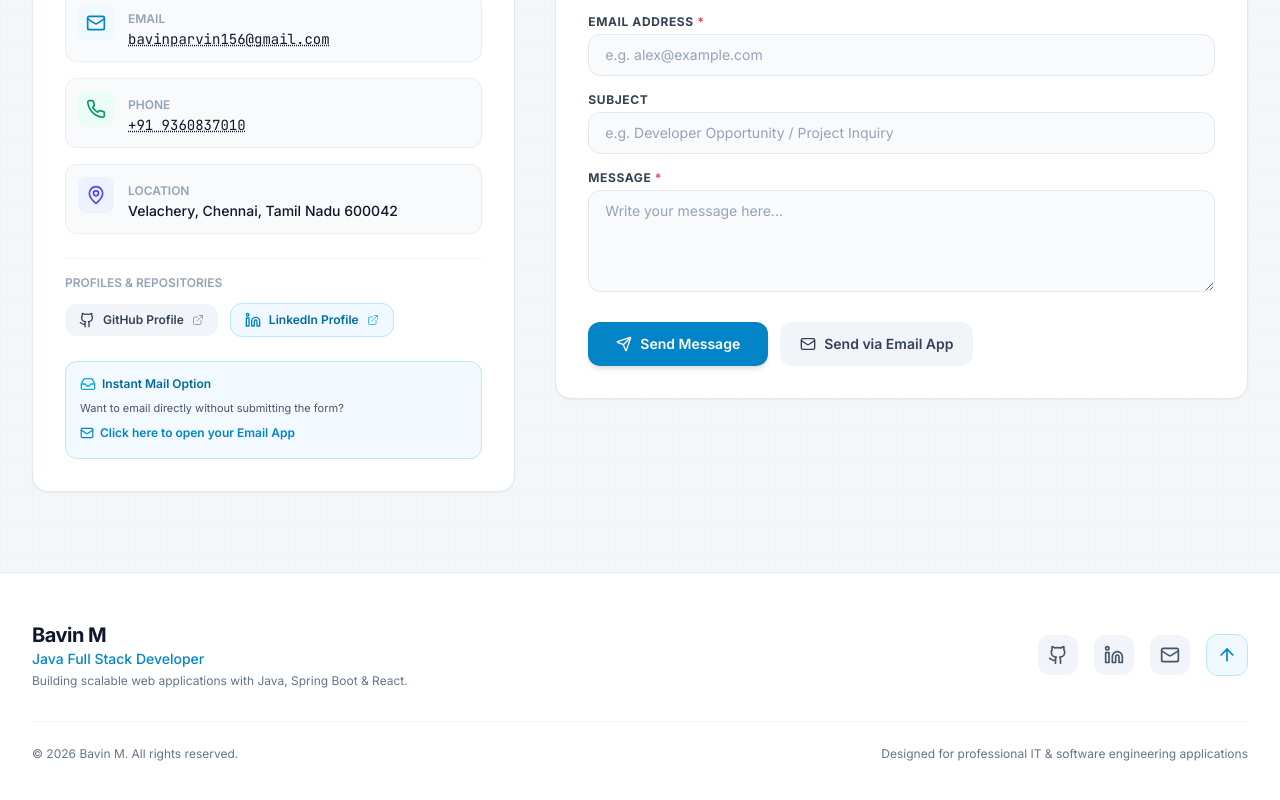
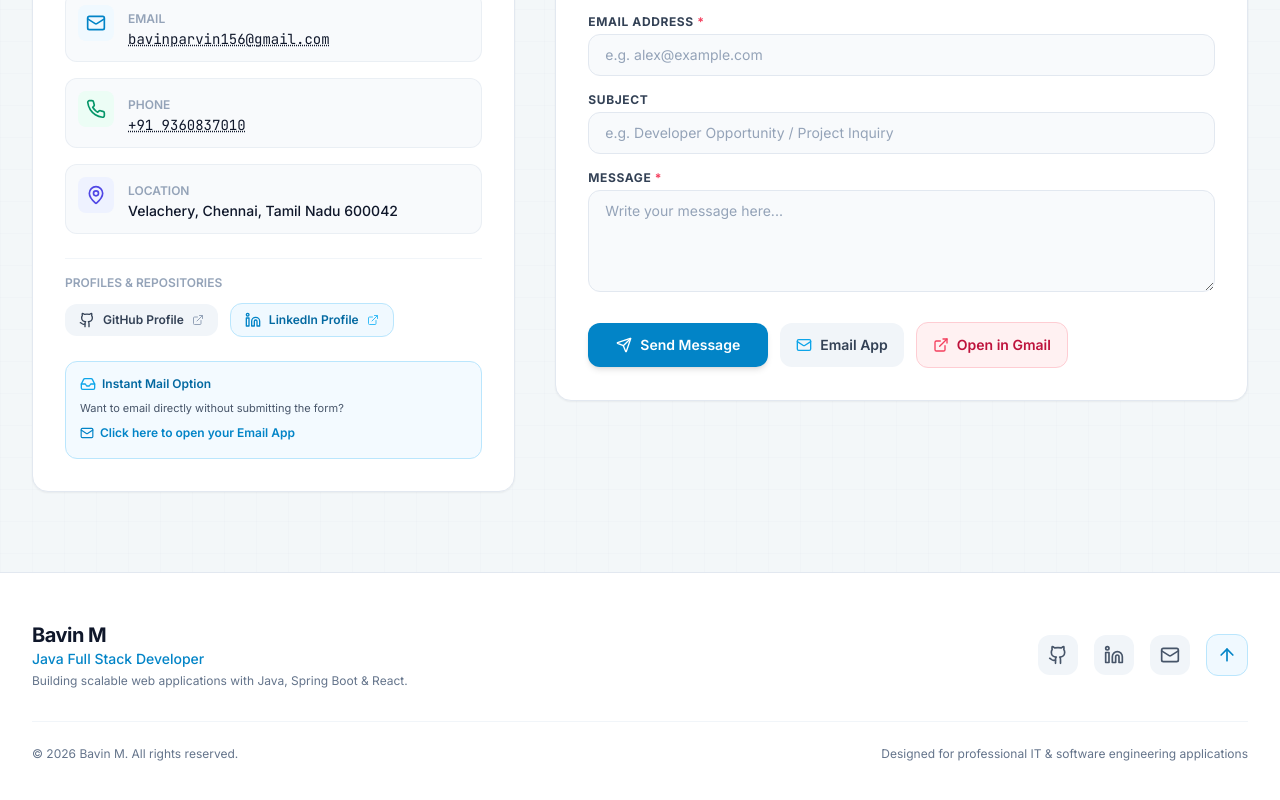
Before and after one commit to BavinRaj/portfolio-bavin, a React (Vite) app: page / in a window 1280 px wide. Shown: the part 7511-8311 px from the top of the page. Built offline with nearby package versions, Linux system fonts and the light colour scheme.

Commit message:
Add Direct Gmail Web compose button and enhanced mail actions in Contact section

```diff
--- a/src/components/Contact.jsx
+++ b/src/components/Contact.jsx
@@ -422,6 +422,7 @@ export default function Contact() {
                     )}
                   </button>
 
+                  {/* Send via Default Email App */}
                   <a
                     href={`mailto:${personal.email}?subject=${encodeURIComponent(
                       formData.subject || 'Portfolio Inquiry'
@@ -430,11 +431,29 @@ export default function Contact() {
                         formData.name || 'Visitor'
                       } (${formData.email || 'Email'})`
                     )}`}
-                    className="inline-flex items-center justify-center gap-2 px-5 py-3 rounded-xl text-sm font-semibold text-slate-700 dark:text-slate-200 bg-slate-100 hover:bg-slate-200 dark:bg-slate-800 dark:hover:bg-slate-700 transition-colors"
-                    title="Send using your default mail app"
+                    className="inline-flex items-center justify-center gap-2 px-4 py-3 rounded-xl text-xs sm:text-sm font-semibold text-slate-700 dark:text-slate-200 bg-slate-100 hover:bg-slate-200 dark:bg-slate-800 dark:hover:bg-slate-700 transition-colors"
+                    title="Send using default desktop or phone mail app"
                   >
-                    <Mail className="w-4 h-4" />
-                    <span>Send via Email App</span>
+                    <Mail className="w-4 h-4 text-sky-500" />
+                    <span>Email App</span>
+                  </a>
+
+                  {/* Send via Gmail Web in 1 click */}
+                  <a
+                    href={`https://mail.google.com/mail/?view=cm&fs=1&to=${personal.email}&su=${encodeURIComponent(
+                      formData.subject || 'Portfolio Inquiry – Bavin M'
+                    )}&body=${encodeURIComponent(
+                      `Hi Bavin,\n\n${formData.message || 'I would like to connect with you regarding an opportunity.'}\n\nRegards,\n${
+                        formData.name || 'Visitor'
+                      }\n${formData.email || ''}`
+                    )}`}
+                    target="_blank"
+                    rel="noopener noreferrer"
+                    className="inline-flex items-center justify-center gap-2 px-4 py-3 rounded-xl text-xs sm:text-sm font-semibold text-rose-700 dark:text-rose-300 bg-rose-50 hover:bg-rose-100 dark:bg-rose-950/60 dark:hover:bg-rose-900/60 border border-rose-200 dark:border-rose-800 transition-colors"
+                    title="Compose directly in Gmail Web"
+                  >
+                    <ExternalLink className="w-4 h-4 text-rose-500" />
+                    <span>Open in Gmail</span>
                   </a>
                 </div>
               </form>
```
